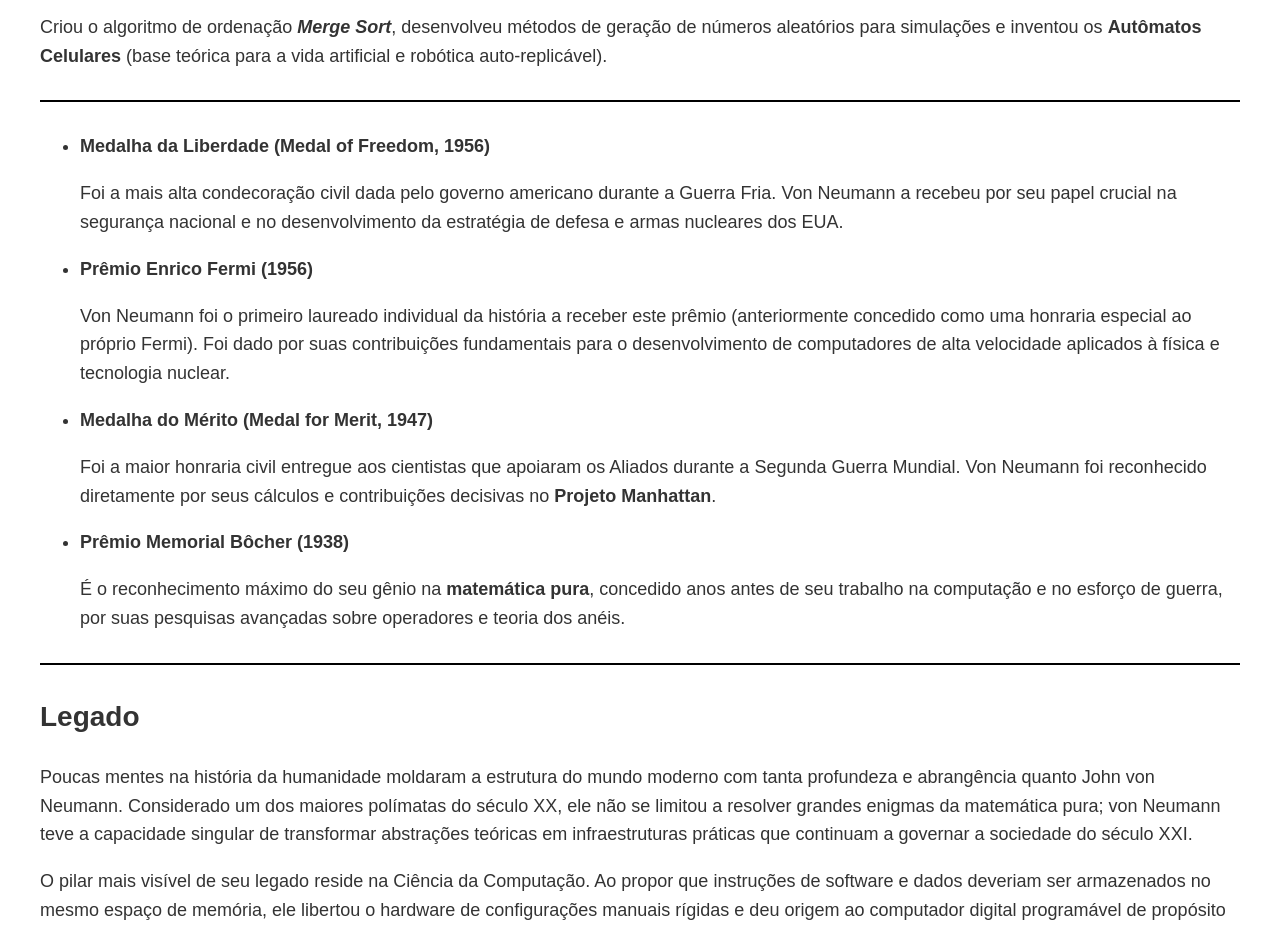
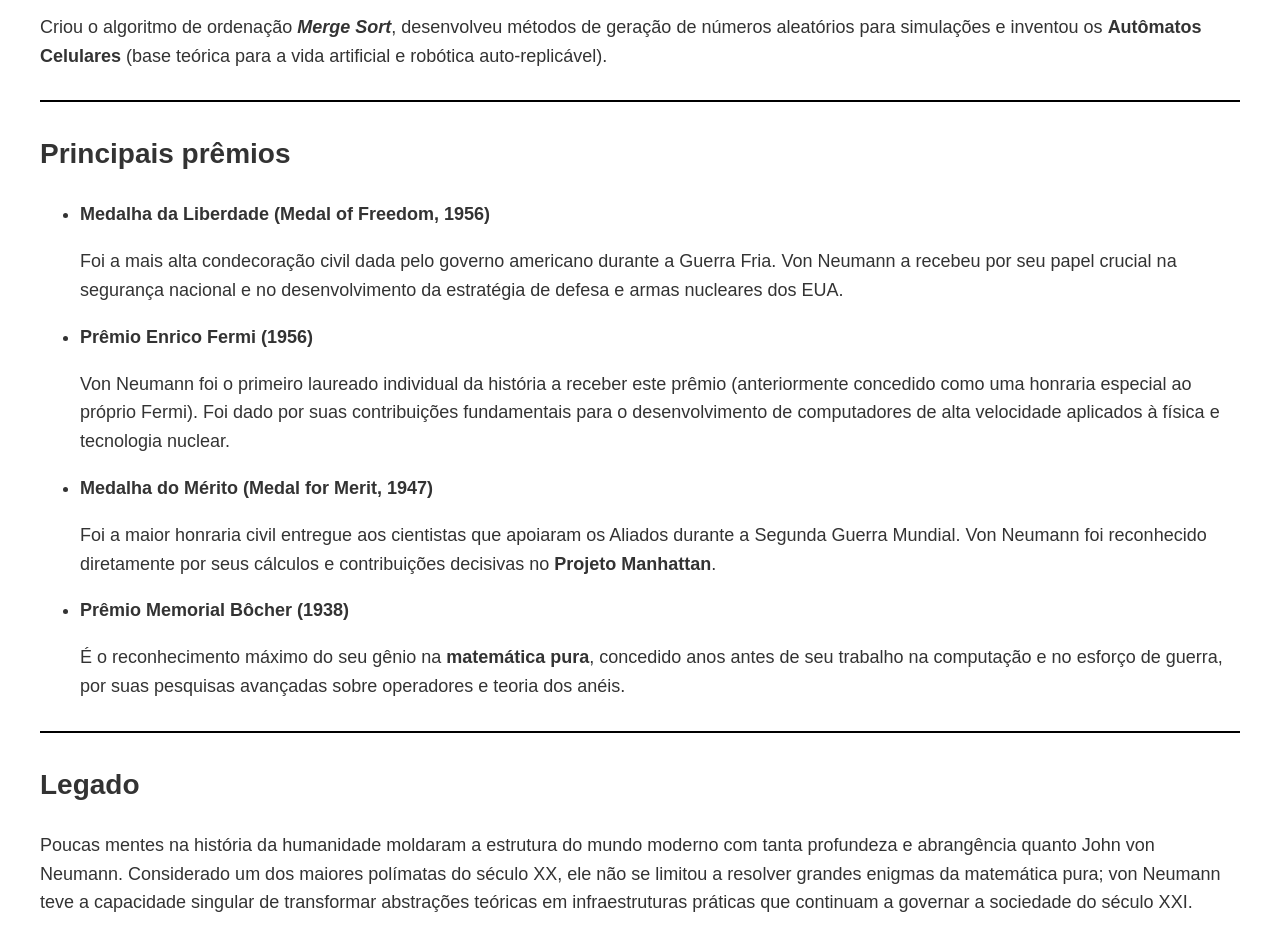
Before and after one commit to leoantoniossilva/Sites, a plain HTML site: page Prática 1.html in a window 1280 px wide. Shown: the part 2440-3372 px from the top of the page. Drawn offline with Linux system fonts and the light colour scheme.

Commit message:
Correção

```diff
--- a/Prática 1.html
+++ b/Prática 1.html
@@ -101,6 +101,8 @@
 
     <hr>
 
+    <h2>Principais prêmios</h2>
+
     <ul type="disc">
         <li><b>Medalha da Liberdade (Medal of Freedom, 1956)</b></li>
         <p>
```
